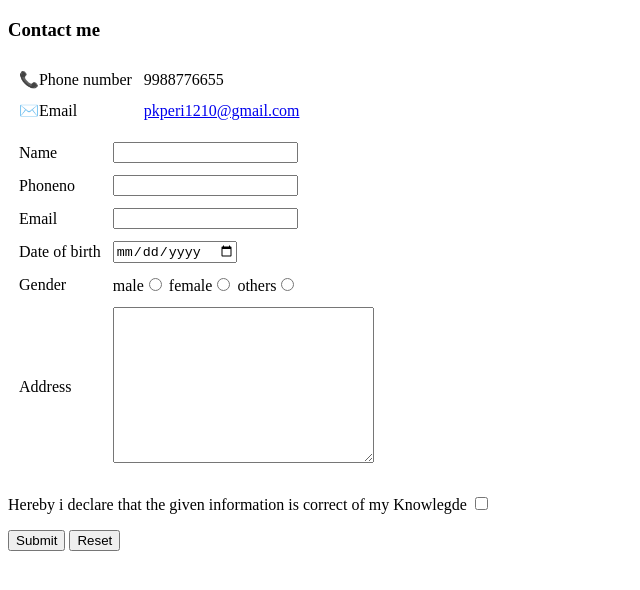
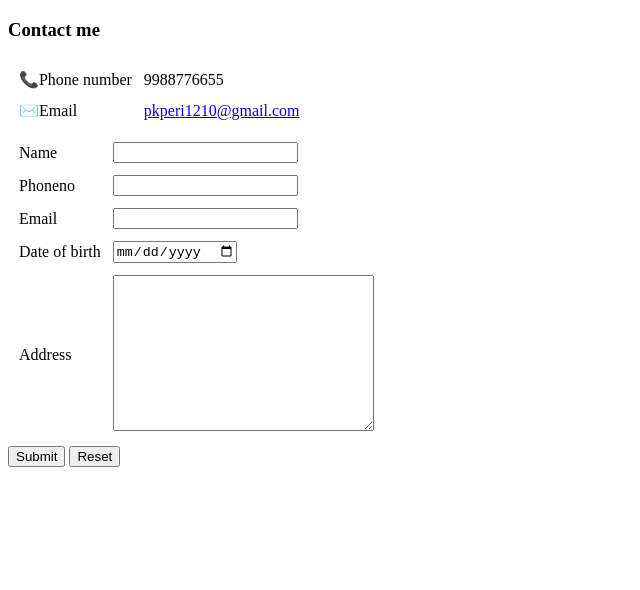
Before and after one commit to pkperi123/cv, a plain HTML site: page contact.html in a window 1280 px wide. Shown: the whole page, without its empty margins (0-640 px from the left). Drawn offline with Linux system fonts and the light colour scheme.

Commit message:
removed gender and declaration

```diff
--- a/contact.html
+++ b/contact.html
@@ -35,15 +35,10 @@
                 <td><input type="date" name="" id=""></td>
             </tr>
             <tr>
-                <td><label>Gender</label></td>
-                <td>male<input type="radio" name="" id=""> female<input type="radio" name="" id=""> others<input type="radio" name="" id=""></td>
-            </tr>
-            <tr>
                 <td><label>Address</label></td>
                 <td><textarea name="" id="" cols="30" rows="10"></textarea></td>
             </tr>
         </table>
-     <p>Hereby i declare that the given information is correct of my Knowlegde <input type="checkbox" name="hhhh" id=""></p>
     <input type="submit">
     <input type="reset">
     </form>
```
